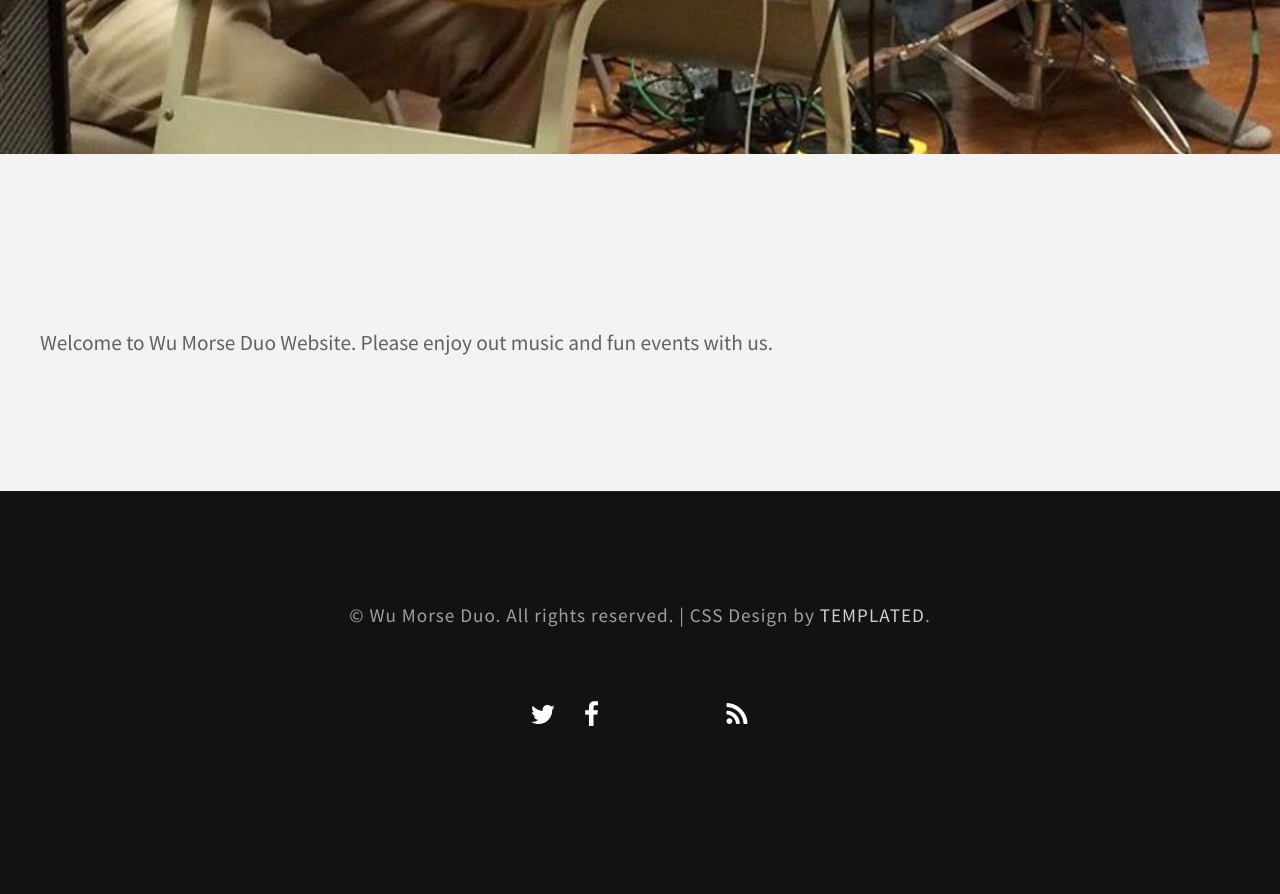
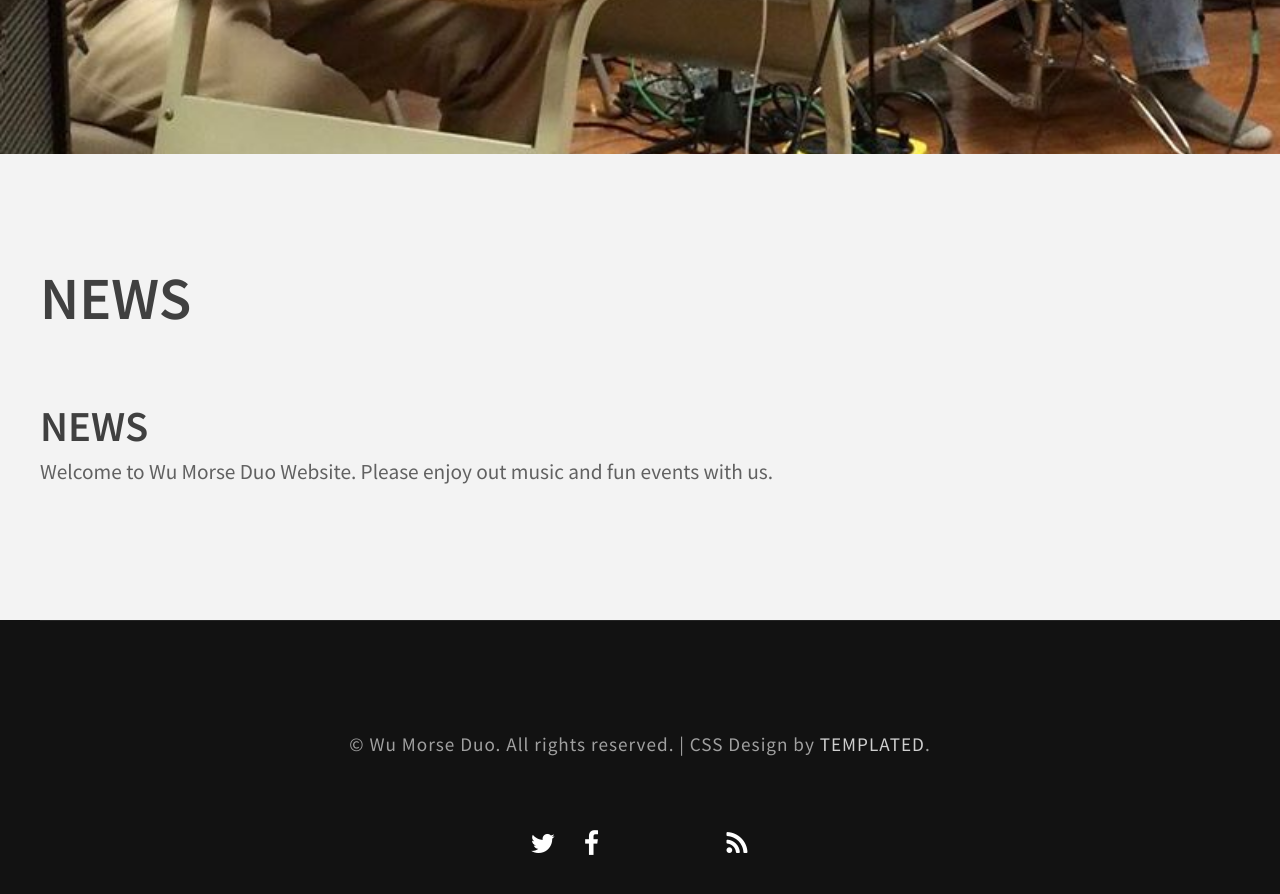
Before and after one commit to allenloves/wumorse, a Jekyll site: the page built from index.md, in a window 1280 px wide and 900 px high, scrolled down 981 px. Shown: the top 894 px of the window. Built offline with Jekyll 4.4.1, drawn with Linux system fonts in a browser that asks for light colours; nearby versions of some CDN libraries; some web fonts are replaced; our own code applies the rules of GitHub Pages for plain Markdown files; library files that are not in the unit come from our copies; before the commit the page ends 1822 px from its top, so only the background shows below that.

Commit message:
homepage news

```diff
--- a/index.md
+++ b/index.md
@@ -3,4 +3,6 @@
 layout : default
 ---
 
+# NEWS #
+
 Welcome to Wu Morse Duo Website.  Please enjoy out music and fun events with us.
```
